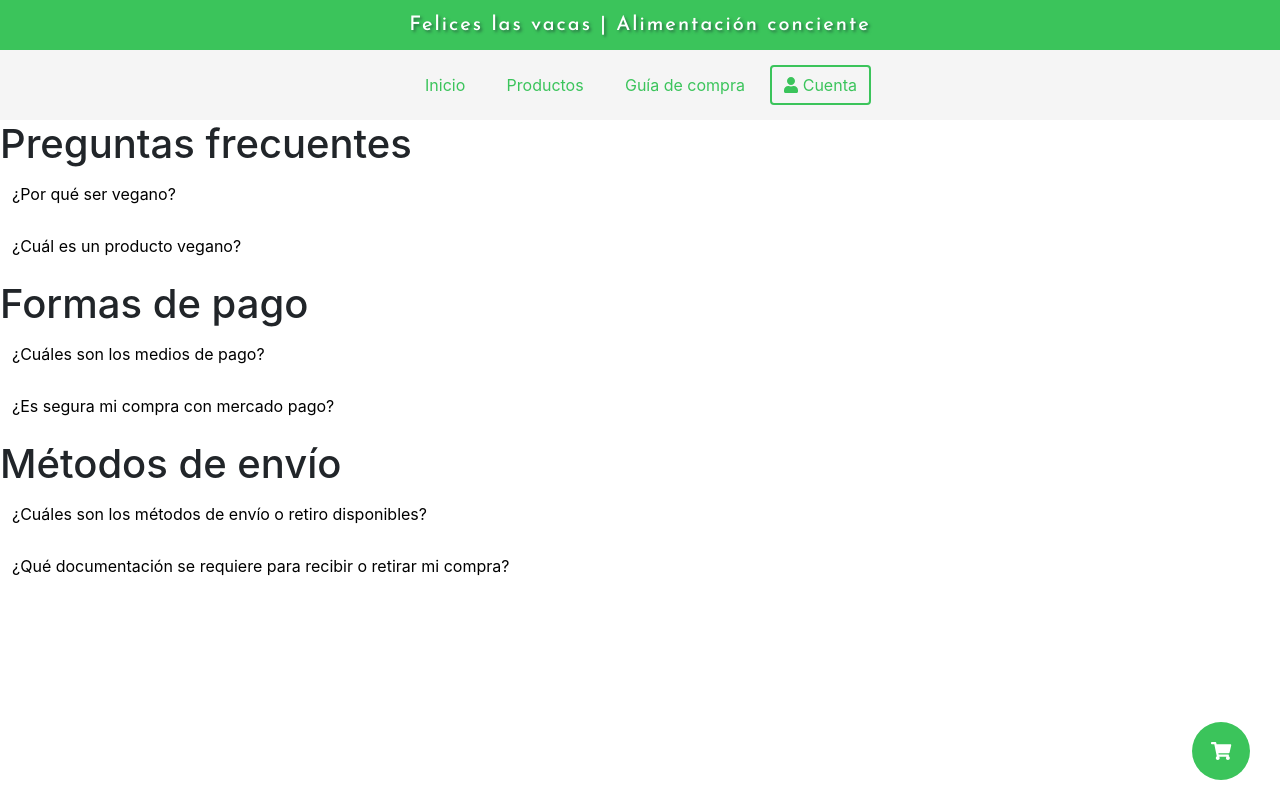
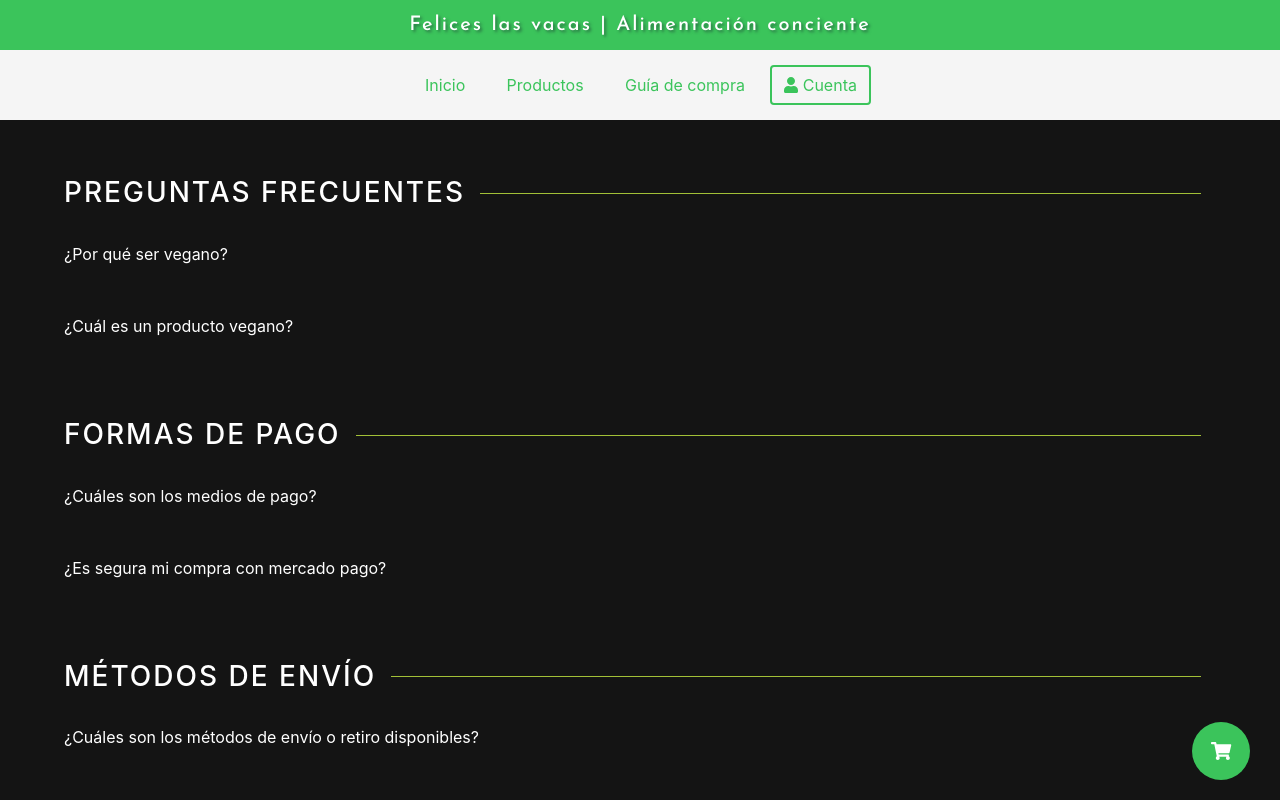
Before and after one commit to IvanEmanuelCamperchioli/FELICES-LAS-VACAS, a React (Create React App) app in the folder frontend/: page /faqs in a window 1280 px wide. Shown: the top 800 px of the page. Built offline with nearby package versions, Linux system fonts and the light colour scheme.

Commit message:
cambios al faq page

```diff
--- a/frontend/src/pages/Faq.js
+++ b/frontend/src/pages/Faq.js
@@ -2,6 +2,7 @@ import React from 'react';
 import { Collapse, Button, CardBody, Card } from 'reactstrap';
 import '../styles/faq.css'
 import Header from '../components/Header'
+import Footer from '../components/Footer';
 
 class Faq extends React.Component {
 
@@ -53,12 +54,13 @@ class Faq extends React.Component {
         return (
             <>
             <Header />
-            <h1>Preguntas frecuentes</h1>
+            <div className="fondo-faq">
+            <h1 className="titulo-faq-1">Preguntas frecuentes</h1>
                 <div className="PreguntasFrecuentes">
                     <Button onClick={() => this.toggle(1)} className="button-Faq" >¿Por qué ser vegano?</Button>
                     <Collapse style={{transition: 'all 0.3s'}} isOpen={this.state.one.isOpen}>
                         <Card className="card-faq">
-                            <CardBody style={{width: '100%'}}>
+                            <CardBody className="card-body">
                                 <p> Porque el veganismo hace sentir consecuentes el amor y respeto que tenemos
                                     hacia los seres vivos y el planeta.
                                     Consideramos que el futuro es vegano, por eso lucharemos para activar
@@ -69,19 +71,19 @@ class Faq extends React.Component {
                     <Button onClick={() => this.toggle(2)} className="button-Faq" >¿Cuál es un producto vegano?</Button>
                     <Collapse style={{transition: 'all 0.3s'}} isOpen={this.state.two.isOpen}>
                         <Card className="card-faq">
-                            <CardBody>
+                            <CardBody className="card-body">
                                 <p>Se considera vegano todo aquel producto cuyos ingredientes
                                     y procesos no provengan de animales ni de sus derivados.</p>
                             </CardBody>
                         </Card>
                     </Collapse>
                 </div>
-            <h1>Formas de pago</h1>
+            <h1 className="titulo-faq">Formas de pago</h1>
             <div className="formasDePago">
                     <Button onClick={() => this.toggle(3)} className="button-Faq" >¿Cuáles son los medios de pago?</Button>
                     <Collapse style={{transition: 'all 0.3s'}} isOpen={this.state.three.isOpen}>
                         <Card className="card-faq">
-                            <CardBody style={{width: '100%'}}>
+                            <CardBody className="card-body">
                                 <h4>Dinero en Mercado Pago</h4>
                                 <h4>Tarjeta de crédito en hasta 12 cuotas</h4>
                                 <h4>Tarjeta de débito</h4>
@@ -92,7 +94,7 @@ class Faq extends React.Component {
                     <Button onClick={() => this.toggle(4)} className="button-Faq" >¿Es segura mi compra con mercado pago?</Button>
                     <Collapse style={{transition: 'all 0.3s'}} isOpen={this.state.four.isOpen}>
                         <Card className="card-faq">
-                            <CardBody>
+                            <CardBody className="card-body">
                                 <p> MercadoPago es la plataforma de pago online líder de América Latina y
                                     garantiza la seguridad en todas las operaciones que se generen a través de su sistema.
                                     Cuenta con un sistema de privacidad que protege los datos de la tarjeta y
@@ -102,21 +104,21 @@ class Faq extends React.Component {
                         </Card>
                     </Collapse>
                 </div>
-            <h1>Métodos de envío</h1>
+            <h1 className="titulo-faq">Métodos de envío</h1>
                 <Button onClick={() => this.toggle(5)} className="button-Faq" >¿Cuáles son los métodos de envío o retiro disponibles?</Button>
                     <Collapse style={{transition: 'all 0.3s'}} isOpen={this.state.five.isOpen}>
                         <Card className="card-faq">
-                            <CardBody style={{width: '100%'}}>
-                                <p> El envio a domicilio tiene un costo estimado para envios en capital federal y otro para el interior del pais.
+                            <CardBody className="card-body">
+                                <p> El envio a domicilio tiene un costo estimado para envios en capital federal y otro para el interior del país.
                                     El retiro personal por nuestro local no tiene costos extras,
-                                    aú así se encuientra temporalmente suspendido todo retiro de forma personal.</p>
+                                    aún así se encuientra temporalmente suspendido todo retiro de forma personal.</p>
                             </CardBody>
                         </Card>
                     </Collapse>
                     <Button onClick={() => this.toggle(6)} className="button-Faq" >¿Qué documentación se requiere para recibir o retirar mi compra?</Button>
                     <Collapse style={{transition: 'all 0.3s'}} isOpen={this.state.six.isOpen}>
                         <Card className="card-faq">
-                            <CardBody>
+                            <CardBody className="card-body">
                                 <p> Por razones de sanidad en debida conformidad comunitaria,
                                     nuestra actividad no se encuentra autorizada a reanudar, por lo tanto,
                                     quedan suspendidos los retiros en nuestro local. En el caso de que se
@@ -125,6 +127,8 @@ class Faq extends React.Component {
                             </CardBody>
                         </Card>
                     </Collapse>
+                    </div>
+                    <Footer />
             </>
         )
     }
--- a/frontend/src/styles/faq.css
+++ b/frontend/src/styles/faq.css
@@ -1,27 +1,110 @@
 .button-Faq {
-    margin-bottom: 1rem;
     border: 1px white!important;
     outline: none!important;
     appearance: none!important;
     background: none!important;
-    color: #000;
+    color: rgb(255, 255, 255);
     border-style: none!important;
     box-shadow: none!important;
     display: flex;
+    justify-content: center;
+    margin-left: 5vw;
+    padding: 3vh 0;
+}
+
+.card-faq p {
+    margin-bottom: 0;
 }
 
 .button-Faq:hover, .button-Faq:focus {
-    color: initial;
+    color: rgb(255, 255, 255);
 }
 
 .card-faq {
-    min-width: 100%!important;
+    min-width: 95%!important;
     margin: 0;
+    margin-left: 2vw;
     border: none;
     box-shadow: none;
     text-align: left;
+    color: rgb(255, 255, 255);
+    background-color: rgba(0, 0, 0, 0);
 }
 
 .card-faq:hover {
     box-shadow: none;
 }
+
+.card-body {
+    color: rgb(255, 255, 255);
+    background-image: linear-gradient(to right, #3bc45b, #27863d);
+    border-radius: 50px;
+    margin-bottom: 1rem;
+    width: 100%;
+}
+
+.fondo-faq {
+    background-color: rgb(20, 20, 20);
+    color: rgb(255, 255, 255);
+    padding: 7vh 0;
+}
+
+.fondo-faq h1 {
+    margin-left: 5vw;
+}
+
+.titulo-faq-1 {
+    display: flex;
+    font-size: 28px;
+    text-transform: uppercase;
+    letter-spacing: 2px;
+    flex-grow: 1;
+    width: 90%;
+}
+
+.titulo-faq-1::after {
+    flex-grow: 1;
+    height: 1px;
+    content: '\a0';
+    background-color: #a2c037;
+    position: relative;
+    top: 0.6em;
+}
+
+.titulo-faq-1::after {
+    margin: 0 15px;
+}
+
+.titulo-faq-1::before {
+    margin: 0 15px;
+}
+
+.titulo-faq:after {
+    flex-grow: 1;
+    height: 1px;
+    content: '\a0';
+    background-color: #a2c037;
+    position: relative;
+    top: 0.6em
+}
+
+.titulo-faq::before {
+    margin: 0 15px;
+}
+
+.titulo-faq:after {
+    margin: 0 15px;
+}
+
+.titulo-faq {
+    padding-top: 7vh;
+    text-align: center;
+    display: flex;
+    flex-direction: row;
+    justify-content: center;
+    font-size: 28px;
+    text-transform: uppercase;
+    letter-spacing: 2px;
+    flex-grow: 1;
+    width: 90%;
+}
```
